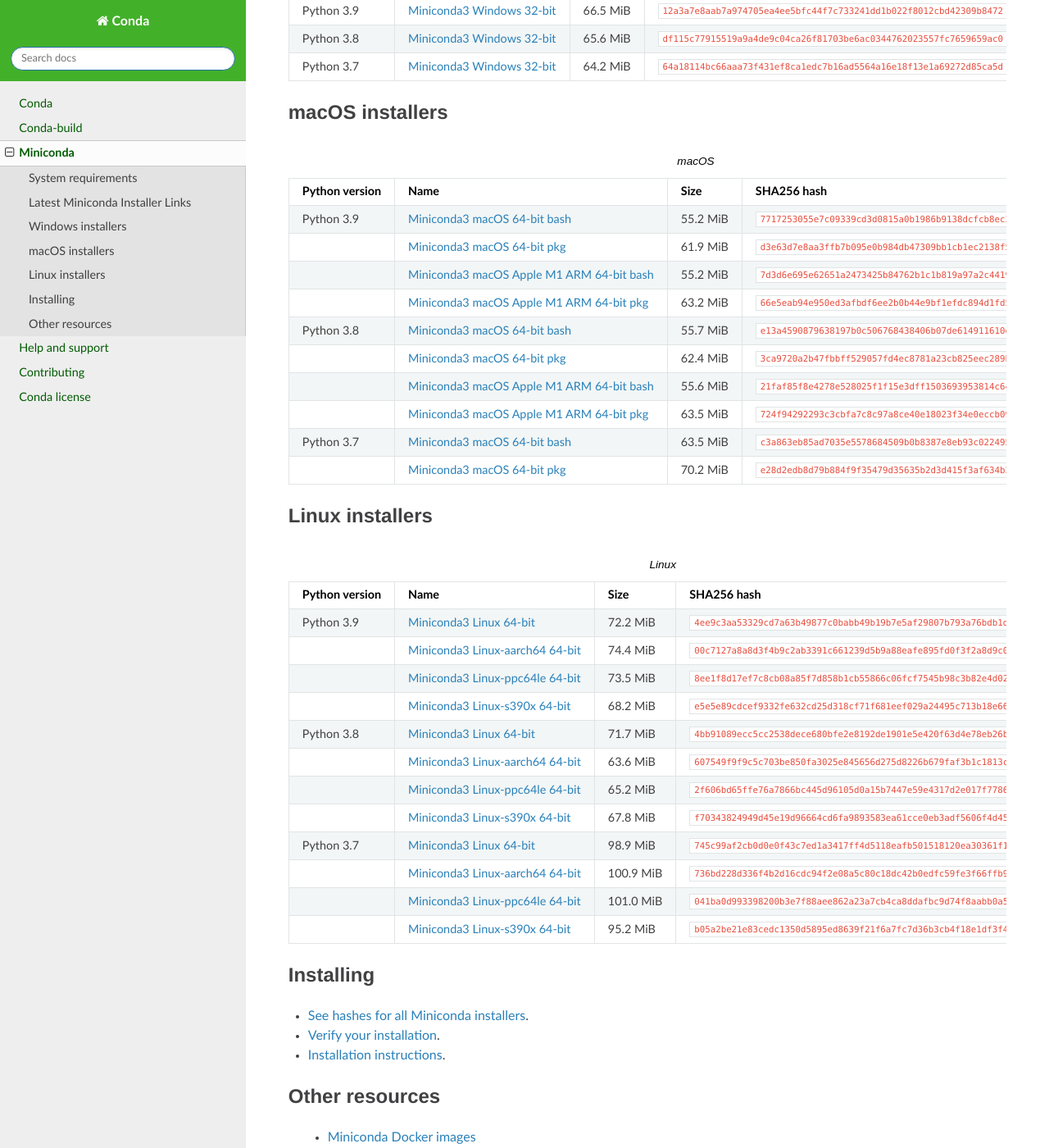
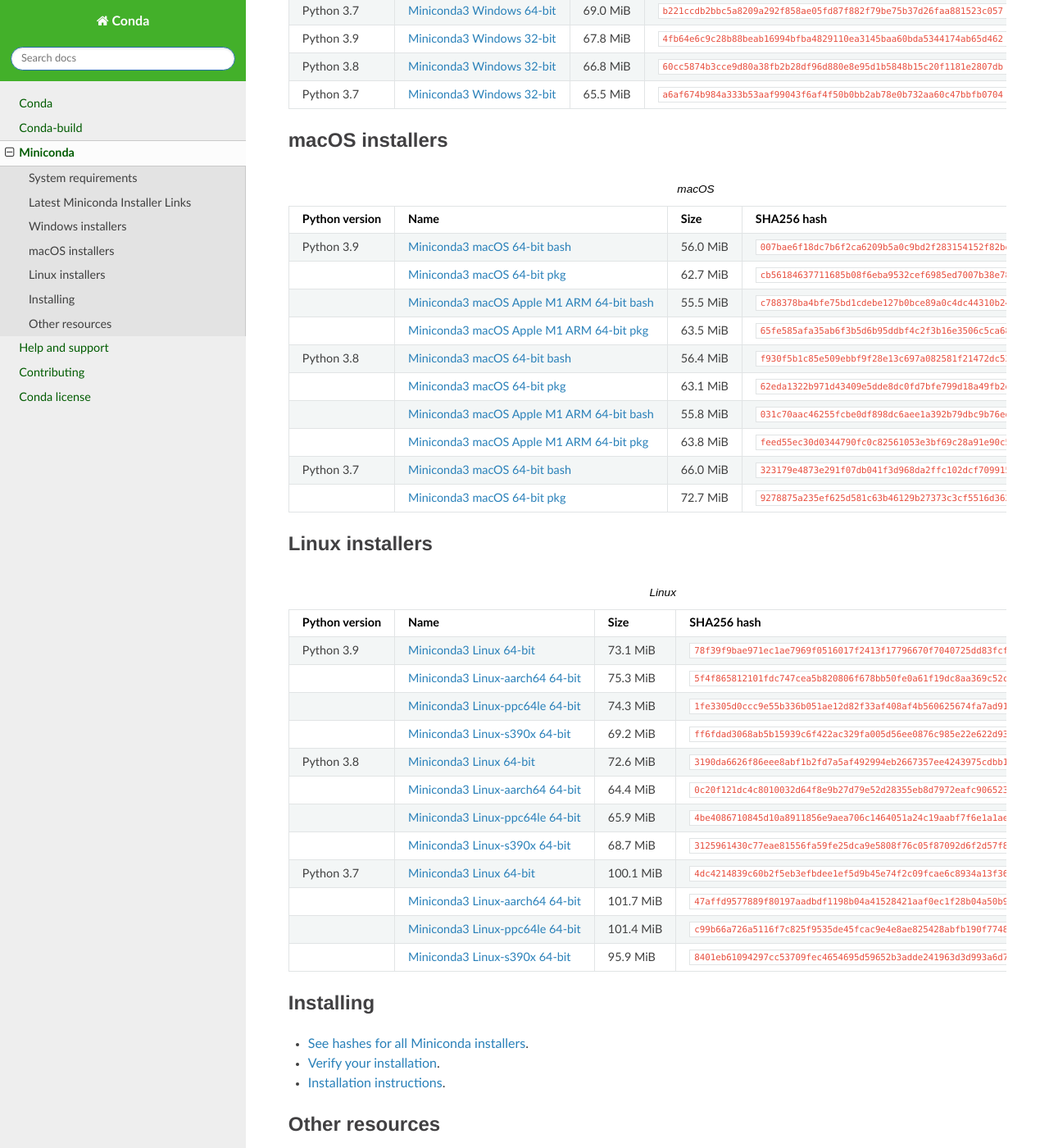
Before and after one commit to conda/conda-docs, a Sphinx documentation site: the page built from docs/source/miniconda.rst, in a window 1280 px wide and 1400 px high, scrolled down 1403 px. Shown: the whole window at 82% size. Built offline with Sphinx 7.4.7 and the Read the Docs theme 2.0.0, drawn with Linux system fonts in a browser that asks for light colours; some of the changed text lies outside the part shown.

Commit message:
Confirm versions are for 4.12.0; add M1 pkg installer link to 'latest' section

```diff
--- a/docs/source/miniconda.rst
+++ b/docs/source/miniconda.rst
@@ -41,6 +41,7 @@
    MacOSX,`Miniconda3 MacOSX 64-bit bash <https://repo.anaconda.com/miniconda/Miniconda3-latest-MacOSX-x86_64.sh>`_,``007bae6f18dc7b6f2ca6209b5a0c9bd2f283154152f82becf787aac709a51633``
    ,`Miniconda3 MacOSX 64-bit pkg <https://repo.anaconda.com/miniconda/Miniconda3-latest-MacOSX-x86_64.pkg>`_,``cb56184637711685b08f6eba9532cef6985ed7007b38e789613d5dd3f94ccc6b``
    ,`Miniconda3 macOS Apple M1 64-bit bash <https://repo.anaconda.com/miniconda/Miniconda3-latest-MacOSX-arm64.sh>`_,``c788378ba4bfe75bd1cdebe127b0bce89a0c4dc44310b24d9e7fb2b730206586``
+   ,`Miniconda3 macOS Apple M1 64-bit pkg <https://repo.anaconda.com/miniconda/Miniconda3-latest-MacOSX-arm64.pkg>`_,``65fe585afa35ab6f3b5d6b95ddbf4c2f3b16e3506c5ca686e0811721a4454c96``
    Linux,`Miniconda3 Linux 64-bit <https://repo.anaconda.com/miniconda/Miniconda3-latest-Linux-x86_64.sh>`_,``78f39f9bae971ec1ae7969f0516017f2413f17796670f7040725dd83fcff5689``
    ,`Miniconda3 Linux-aarch64 64-bit <https://repo.anaconda.com/miniconda/Miniconda3-latest-Linux-aarch64.sh>`_,``5f4f865812101fdc747cea5b820806f678bb50fe0a61f19dc8aa369c52c4e513``
    ,`Miniconda3 Linux-ppc64le 64-bit <https://repo.anaconda.com/miniconda/Miniconda3-latest-Linux-ppc64le.sh>`_,``1fe3305d0ccc9e55b336b051ae12d82f33af408af4b560625674fa7ad915102b``
@@ -53,12 +54,12 @@
    :header: Python version,Name,Size,SHA256 hash
    :widths: 5, 10, 5, 80
 
-   Python 3.9,`Miniconda3 Windows 64-bit <https://repo.anaconda.com/miniconda/Miniconda3-py39_4.11.0-Windows-x86_64.exe>`_,70.4 MiB,``6013152b169c2c2d4bcd75bb03a1b8bf208b8545d69116a59351af695d9a0081``
-   Python 3.8,`Miniconda3 Windows 64-bit <https://repo.anaconda.com/miniconda/Miniconda3-py38_4.11.0-Windows-x86_64.exe>`_,69.8 MiB,``29d8d1720034df262b079514e5f200140f7303b37bfe90ae8a2b40b8f294d2d8``
-   Python 3.7,`Miniconda3 Windows 64-bit <https://repo.anaconda.com/miniconda/Miniconda3-py37_4.11.0-Windows-x86_64.exe>`_,68.1 MiB,``0b4890b2b1782c91ae2de2f77a2f6c5cecb9b54729565771f5301c1fc60fa024``
-   Python 3.9,`Miniconda3 Windows 32-bit <https://repo.anaconda.com/miniconda/Miniconda3-py39_4.11.0-Windows-x86.exe>`_,66.5 MiB,``12a3a7e8aab7a974705ea4ee5bfc44f7c733241dd1b022f8012cbd42309b8472``
-   Python 3.8,`Miniconda3 Windows 32-bit <https://repo.anaconda.com/miniconda/Miniconda3-py38_4.11.0-Windows-x86.exe>`_,65.6 MiB,``df115c77915519a9a4de9c04ca26f81703be6ac0344762023557fc7659659ac0``
-   Python 3.7,`Miniconda3 Windows 32-bit <https://repo.anaconda.com/miniconda/Miniconda3-py37_4.11.0-Windows-x86.exe>`_,64.2 MiB,``64a18114bc66aaa73f431ef8ca1edc7b16ad5564a16e18f13e1a69272d85ca5d``
+   Python 3.9,`Miniconda3 Windows 64-bit <https://repo.anaconda.com/miniconda/Miniconda3-py39_4.12.0-Windows-x86_64.exe>`_,71.2 MiB,``1acbc2e8277ddd54a5f724896c7edee112d068529588d944702966c867e7e9cc``
+   Python 3.8,`Miniconda3 Windows 64-bit <https://repo.anaconda.com/miniconda/Miniconda3-py38_4.12.0-Windows-x86_64.exe>`_,70.6 MiB,``94f24e52e316fa935ccf94b0c504ceca8e6abc6190c68378e18550c95bb7cee1``
+   Python 3.7,`Miniconda3 Windows 64-bit <https://repo.anaconda.com/miniconda/Miniconda3-py37_4.12.0-Windows-x86_64.exe>`_,69.0 MiB,``b221ccdb2bbc5a8209a292f858ae05fd87f882f79be75b37d26faa881523c057``
+   Python 3.9,`Miniconda3 Windows 32-bit <https://repo.anaconda.com/miniconda/Miniconda3-py39_4.12.0-Windows-x86.exe>`_,67.8 MiB,``4fb64e6c9c28b88beab16994bfba4829110ea3145baa60bda5344174ab65d462``
+   Python 3.8,`Miniconda3 Windows 32-bit <https://repo.anaconda.com/miniconda/Miniconda3-py38_4.12.0-Windows-x86.exe>`_,66.8 MiB,``60cc5874b3cce9d80a38fb2b28df96d880e8e95d1b5848b15c20f1181e2807db``
+   Python 3.7,`Miniconda3 Windows 32-bit <https://repo.anaconda.com/miniconda/Miniconda3-py37_4.12.0-Windows-x86.exe>`_,65.5 MiB,``a6af674b984a333b53aaf99043f6af4f50b0bb2ab78e0b732aa60c47bbfb0704``
 
 
 macOS installers
@@ -68,16 +69,16 @@
    :header: Python version,Name,Size,SHA256 hash
    :widths: 5, 10, 5, 80
 
-   Python 3.9,`Miniconda3 macOS 64-bit bash <https://repo.anaconda.com/miniconda/Miniconda3-py39_4.11.0-MacOSX-x86_64.sh>`_,55.2 MiB,``7717253055e7c09339cd3d0815a0b1986b9138dcfcb8ec33b9733df32dd40eaa``
-   ,`Miniconda3 macOS 64-bit pkg <https://repo.anaconda.com/miniconda/Miniconda3-py39_4.11.0-MacOSX-x86_64.pkg>`_,61.9 MiB,``d3e63d7e8aa3ffb7b095e0b984db47309bb1cb1ec2138f5e6a96a34173671451``
-   ,`Miniconda3 macOS Apple M1 ARM 64-bit bash <https://repo.anaconda.com/miniconda/Miniconda3-py39_4.11.0-MacOSX-arm64.sh>`_,55.2 MiB,``7d3d6e695e62651a2473425b84762b1c1b819a97a2c4419b2b60ae94cab8381b``
-   ,`Miniconda3 macOS Apple M1 ARM 64-bit pkg <https://repo.anaconda.com/miniconda/Miniconda3-py39_4.11.0-MacOSX-arm64.pkg>`_,63.2 MiB,``66e5eab94e950ed3afbdf6ee2b0b44e9bf1efdc894d1fd5b8294a4cdade9f118``
-   Python 3.8,`Miniconda3 macOS 64-bit bash <https://repo.anaconda.com/miniconda/Miniconda3-py38_4.11.0-MacOSX-x86_64.sh>`_,55.7 MiB,``e13a4590879638197b0c506768438406b07de614911610e314f8c78133915b1c``
-   ,`Miniconda3 macOS 64-bit pkg <https://repo.anaconda.com/miniconda/Miniconda3-py38_4.11.0-MacOSX-x86_64.pkg>`_,62.4 MiB,``3ca9720a2b47fbbff529057fd4ec8781a23cb825eec289b487dfa040b7ae8e25``
-   ,`Miniconda3 macOS Apple M1 ARM 64-bit bash <https://repo.anaconda.com/miniconda/Miniconda3-py38_4.11.0-MacOSX-arm64.sh>`_,55.6 MiB,``21faf85f8e4278e528025f1f15e3dff1503693953814c64754a7f93df680be5c``
-   ,`Miniconda3 macOS Apple M1 ARM 64-bit pkg <https://repo.anaconda.com/miniconda/Miniconda3-py38_4.11.0-MacOSX-arm64.pkg>`_,63.5 MiB,``724f94292293c3cbfa7c8c97a8ce40e18023f34e0eccb093d6d90113e331c8ad``
-   Python 3.7,`Miniconda3 macOS 64-bit bash <https://repo.anaconda.com/miniconda/Miniconda3-py37_4.11.0-MacOSX-x86_64.sh>`_,63.5 MiB,``c3a863eb85ad7035e5578684509b0b8387e8eb93c022495ab987baac3df6ef41``
-   ,`Miniconda3 macOS 64-bit pkg <https://repo.anaconda.com/miniconda/Miniconda3-py37_4.11.0-MacOSX-x86_64.pkg>`_,70.2 MiB,``e28d2edb8d79b884f9f35479d35635b2d3d415f3af634b39043aff4ed14a0458``
+   Python 3.9,`Miniconda3 macOS 64-bit bash <https://repo.anaconda.com/miniconda/Miniconda3-py39_4.12.0-MacOSX-x86_64.sh>`_,56.0 MiB,``007bae6f18dc7b6f2ca6209b5a0c9bd2f283154152f82becf787aac709a51633``
+   ,`Miniconda3 macOS 64-bit pkg <https://repo.anaconda.com/miniconda/Miniconda3-py39_4.12.0-MacOSX-x86_64.pkg>`_,62.7 MiB,``cb56184637711685b08f6eba9532cef6985ed7007b38e789613d5dd3f94ccc6b``
+   ,`Miniconda3 macOS Apple M1 ARM 64-bit bash <https://repo.anaconda.com/miniconda/Miniconda3-py39_4.12.0-MacOSX-arm64.sh>`_,55.5 MiB,``c788378ba4bfe75bd1cdebe127b0bce89a0c4dc44310b24d9e7fb2b730206586``
+   ,`Miniconda3 macOS Apple M1 ARM 64-bit pkg <https://repo.anaconda.com/miniconda/Miniconda3-py39_4.12.0-MacOSX-arm64.pkg>`_,63.5 MiB,``65fe585afa35ab6f3b5d6b95ddbf4c2f3b16e3506c5ca686e0811721a4454c96``
+   Python 3.8,`Miniconda3 macOS 64-bit bash <https://repo.anaconda.com/miniconda/Miniconda3-py38_4.12.0-MacOSX-x86_64.sh>`_,56.4 MiB,``f930f5b1c85e509ebbf9f28e13c697a082581f21472dc5360c41905d10802c7b``
+   ,`Miniconda3 macOS 64-bit pkg <https://repo.anaconda.com/miniconda/Miniconda3-py38_4.12.0-MacOSX-x86_64.pkg>`_,63.1 MiB,``62eda1322b971d43409e5dde8dc0fd7bfe799d18a49fb2d8d6ad1f6833448f5c``
+   ,`Miniconda3 macOS Apple M1 ARM 64-bit bash <https://repo.anaconda.com/miniconda/Miniconda3-py38_4.12.0-MacOSX-arm64.sh>`_,55.8 MiB,``031c70aac46255fcbe0df898dc6aee1a392b79dbc9b76ed6722568b5664ca03b``
+   ,`Miniconda3 macOS Apple M1 ARM 64-bit pkg <https://repo.anaconda.com/miniconda/Miniconda3-py38_4.12.0-MacOSX-arm64.pkg>`_,63.8 MiB,``feed55ec30d0344790fc0c82561053e3bf69c28a91e90c537e17193edce22b42``
+   Python 3.7,`Miniconda3 macOS 64-bit bash <https://repo.anaconda.com/miniconda/Miniconda3-py37_4.12.0-MacOSX-x86_64.sh>`_,66.0 MiB,``323179e4873e291f07db041f3d968da2ffc102dcf709915b48a253914d981868``
+   ,`Miniconda3 macOS 64-bit pkg <https://repo.anaconda.com/miniconda/Miniconda3-py37_4.12.0-MacOSX-x86_64.pkg>`_,72.7 MiB,``9278875a235ef625d581c63b46129b27373c3cf5516d36250a1a3640978280cd``
 
 Linux installers
 ================
@@ -86,18 +87,18 @@
    :header: Python version,Name,Size,SHA256 hash
    :widths: 5, 10, 5, 80
 
-   Python 3.9,`Miniconda3 Linux 64-bit <https://repo.anaconda.com/miniconda/Miniconda3-py39_4.11.0-Linux-x86_64.sh>`_,72.2 MiB,``4ee9c3aa53329cd7a63b49877c0babb49b19b7e5af29807b793a76bdb1d362b4``
-   ,`Miniconda3 Linux-aarch64 64-bit <https://repo.anaconda.com/miniconda/Miniconda3-py39_4.11.0-Linux-aarch64.sh>`_,74.4 MiB,``00c7127a8a8d3f4b9c2ab3391c661239d5b9a88eafe895fd0f3f2a8d9c0f4556``
-   ,`Miniconda3 Linux-ppc64le 64-bit <https://repo.anaconda.com/miniconda/Miniconda3-py39_4.11.0-Linux-ppc64le.sh>`_,73.5 MiB,``8ee1f8d17ef7c8cb08a85f7d858b1cb55866c06fcf7545b98c3b82e4d0277e66``
-   ,`Miniconda3 Linux-s390x 64-bit <https://repo.anaconda.com/miniconda/Miniconda3-py39_4.11.0-Linux-s390x.sh>`_,68.2 MiB,``e5e5e89cdcef9332fe632cd25d318cf71f681eef029a24495c713b18e66a8018``
-   Python 3.8,`Miniconda3 Linux 64-bit <https://repo.anaconda.com/miniconda/Miniconda3-py38_4.11.0-Linux-x86_64.sh>`_,71.7 MiB,``4bb91089ecc5cc2538dece680bfe2e8192de1901e5e420f63d4e78eb26b0ac1a``
-   ,`Miniconda3 Linux-aarch64 64-bit <https://repo.anaconda.com/miniconda/Miniconda3-py38_4.11.0-Linux-aarch64.sh>`_,63.6 MiB,``607549f9f9c5c703be850fa3025e845656d275d8226b679faf3b1c1813c692ce``
-   ,`Miniconda3 Linux-ppc64le 64-bit <https://repo.anaconda.com/miniconda/Miniconda3-py38_4.11.0-Linux-ppc64le.sh>`_,65.2 MiB,``2f606bd65ffe76a7866bc445d96105d0a15b7447e59e4317d2e017f7786272d0``
-   ,`Miniconda3 Linux-s390x 64-bit <https://repo.anaconda.com/miniconda/Miniconda3-py38_4.11.0-Linux-s390x.sh>`_,67.8 MiB,``f70343824949d45e19d96664cd6fa9893583ea61cce0eb3adf5606f4d453bd18``
-   Python 3.7,`Miniconda3 Linux 64-bit <https://repo.anaconda.com/miniconda/Miniconda3-py37_4.11.0-Linux-x86_64.sh>`_,98.9 MiB,``745c99af2cb0d0e0f43c7ed1a3417ff4d5118eafb501518120ea30361f1bb8f6``
-   ,`Miniconda3 Linux-aarch64 64-bit <https://repo.anaconda.com/miniconda/Miniconda3-py37_4.11.0-Linux-aarch64.sh>`_,100.9 MiB,``736bd228d336f4b2d16cdc94f2e08a5c80c18dc42b0edfc59fe3f66ffb93a87d``
-   ,`Miniconda3 Linux-ppc64le 64-bit <https://repo.anaconda.com/miniconda/Miniconda3-py37_4.11.0-Linux-ppc64le.sh>`_,101.0 MiB,``041ba0d993398200b3e7f88aee862a23a7cb4ca8ddafbc9d74f8aabb0a5747db``
-   ,`Miniconda3 Linux-s390x 64-bit <https://repo.anaconda.com/miniconda/Miniconda3-py37_4.11.0-Linux-s390x.sh>`_,95.2 MiB,``b05a2be21e83cedc1350d5895ed8639f21f6a7fc7d36b3cb4f18e1df3f49b03e``
+   Python 3.9,`Miniconda3 Linux 64-bit <https://repo.anaconda.com/miniconda/Miniconda3-py39_4.12.0-Linux-x86_64.sh>`_,73.1 MiB,``78f39f9bae971ec1ae7969f0516017f2413f17796670f7040725dd83fcff5689``
+   ,`Miniconda3 Linux-aarch64 64-bit <https://repo.anaconda.com/miniconda/Miniconda3-py39_4.12.0-Linux-aarch64.sh>`_,75.3 MiB,``5f4f865812101fdc747cea5b820806f678bb50fe0a61f19dc8aa369c52c4e513``
+   ,`Miniconda3 Linux-ppc64le 64-bit <https://repo.anaconda.com/miniconda/Miniconda3-py39_4.12.0-Linux-ppc64le.sh>`_,74.3 MiB,``1fe3305d0ccc9e55b336b051ae12d82f33af408af4b560625674fa7ad915102b``
+   ,`Miniconda3 Linux-s390x 64-bit <https://repo.anaconda.com/miniconda/Miniconda3-py39_4.12.0-Linux-s390x.sh>`_,69.2 MiB,``ff6fdad3068ab5b15939c6f422ac329fa005d56ee0876c985e22e622d930e424``
+   Python 3.8,`Miniconda3 Linux 64-bit <https://repo.anaconda.com/miniconda/Miniconda3-py38_4.12.0-Linux-x86_64.sh>`_,72.6 MiB,``3190da6626f86eee8abf1b2fd7a5af492994eb2667357ee4243975cdbb175d7a``
+   ,`Miniconda3 Linux-aarch64 64-bit <https://repo.anaconda.com/miniconda/Miniconda3-py38_4.12.0-Linux-aarch64.sh>`_,64.4 MiB,``0c20f121dc4c8010032d64f8e9b27d79e52d28355eb8d7972eafc90652387777``
+   ,`Miniconda3 Linux-ppc64le 64-bit <https://repo.anaconda.com/miniconda/Miniconda3-py38_4.12.0-Linux-ppc64le.sh>`_,65.9 MiB,``4be4086710845d10a8911856e9aea706c1464051a24c19aabf7f6e1a1aedf454``
+   ,`Miniconda3 Linux-s390x 64-bit <https://repo.anaconda.com/miniconda/Miniconda3-py38_4.12.0-Linux-s390x.sh>`_,68.7 MiB,``3125961430c77eae81556fa59fe25dca9e5808f76c05f87092d6f2d57f85e933``
+   Python 3.7,`Miniconda3 Linux 64-bit <https://repo.anaconda.com/miniconda/Miniconda3-py37_4.12.0-Linux-x86_64.sh>`_,100.1 MiB,``4dc4214839c60b2f5eb3efbdee1ef5d9b45e74f2c09fcae6c8934a13f36ffc3e``
+   ,`Miniconda3 Linux-aarch64 64-bit <https://repo.anaconda.com/miniconda/Miniconda3-py37_4.12.0-Linux-aarch64.sh>`_,101.7 MiB,``47affd9577889f80197aadbdf1198b04a41528421aaf0ec1f28b04a50b9f3ab8``
+   ,`Miniconda3 Linux-ppc64le 64-bit <https://repo.anaconda.com/miniconda/Miniconda3-py37_4.12.0-Linux-ppc64le.sh>`_,101.4 MiB,``c99b66a726a5116f7c825f9535de45fcac9e4e8ae825428abfb190f7748a5fd0``
+   ,`Miniconda3 Linux-s390x 64-bit <https://repo.anaconda.com/miniconda/Miniconda3-py37_4.12.0-Linux-s390x.sh>`_,95.9 MiB,``8401eb61094297cc53709fec4654695d59652b3adde241963d3d993a6d760ed5``
 
 Installing
 ==========
```
Also changed, not shown: other parts of docs/source/miniconda.rst (+1 -1 lines).
